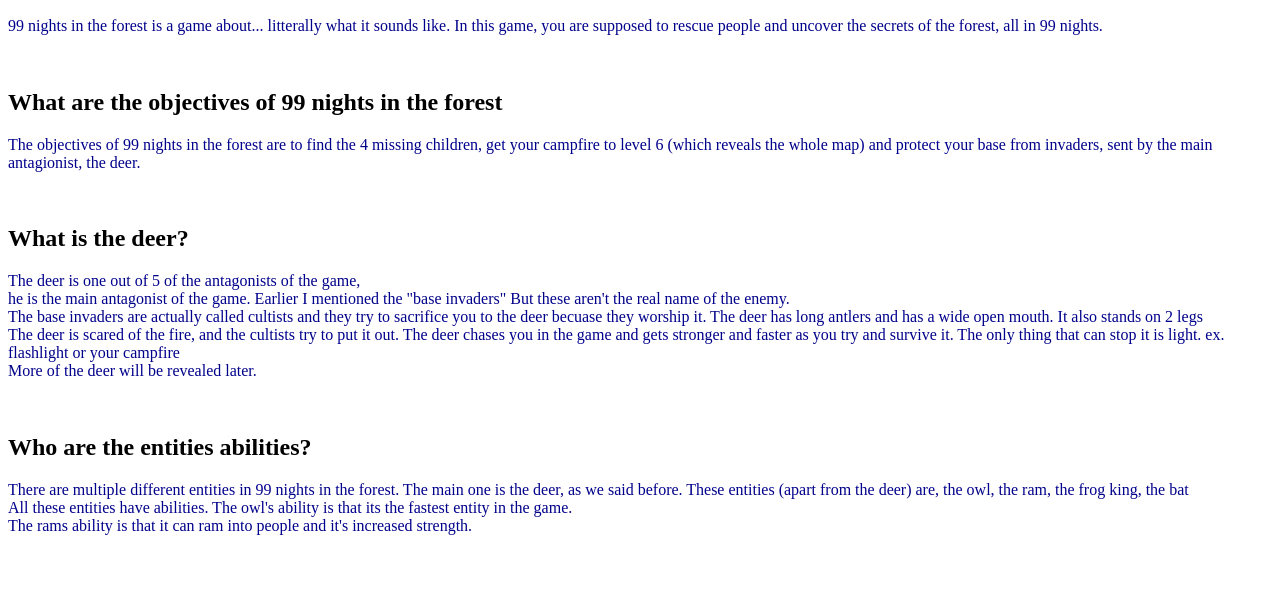
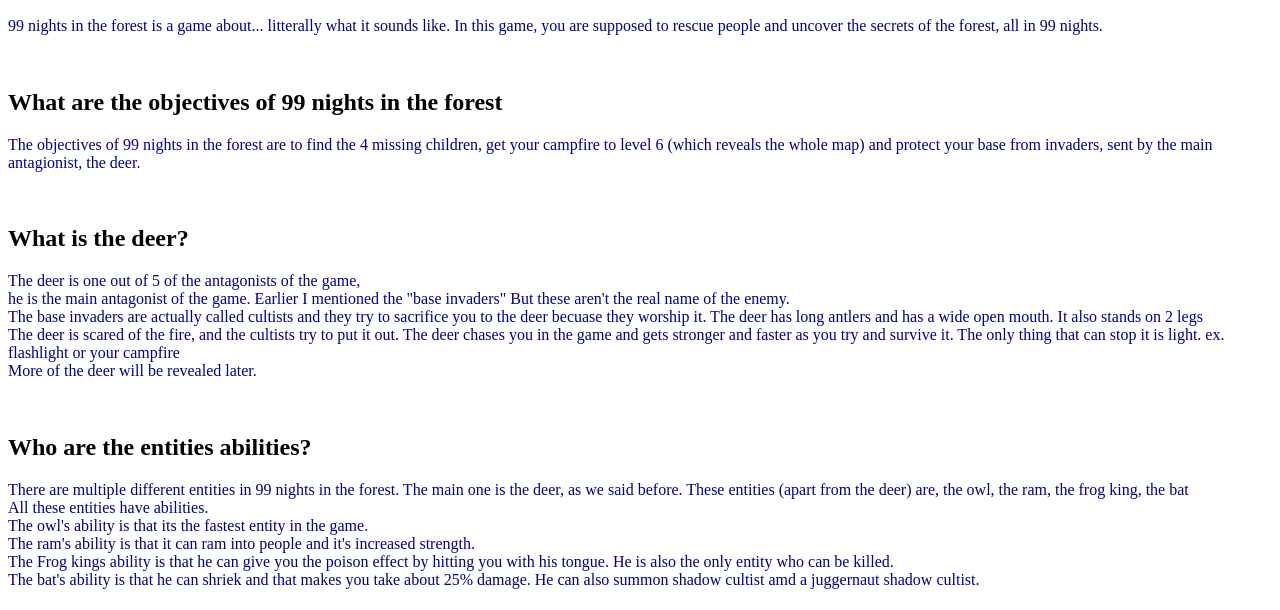
Before and after one commit to sh101724-droid/samarhussain, a plain HTML site: page index.html in a window 1280 px wide. Shown: the part 190-800 px from the top of the page. Drawn offline with Linux system fonts and the light colour scheme.

Commit message:
Update index.html

```diff
--- a/index.html
+++ b/index.html
@@ -26,8 +26,11 @@ More of the deer will be revealed later.</p><br>
 <h2> Who are the entities abilities?</h2>
 
     <p> There are multiple different entities in 99 nights in the forest. The main one is the deer, as we said before. These entities (apart from the deer) are, the owl, the ram, the frog king, the bat<br>
-    All these entities have abilities. The owl's ability is that its the fastest entity in the game.<br>
-        The rams ability is that it can ram into people and it's increased strength.<br>
+    All these entities have abilities.<br>
+        The owl's ability is that its the fastest entity in the game.<br>
+        The ram's ability is that it can ram into people and it's increased strength.<br>
+        The Frog kings ability is that he can give you the poison effect by hitting you with his tongue. He is also the only entity who can be killed.<br>
+        The bat's ability is that he can shriek and that makes you take about 25% damage. He can also summon shadow cultist amd a juggernaut shadow cultist.<br>
     </p>
 
 </body>
```
